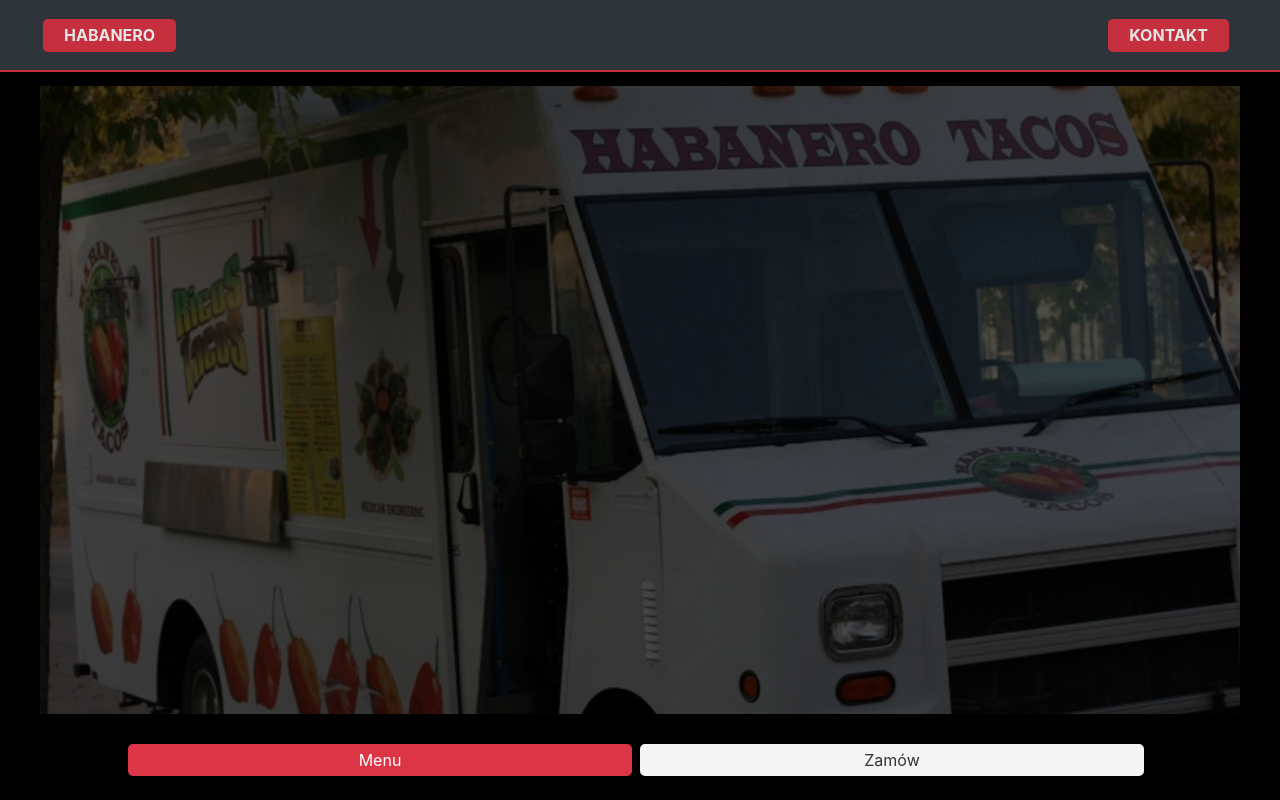
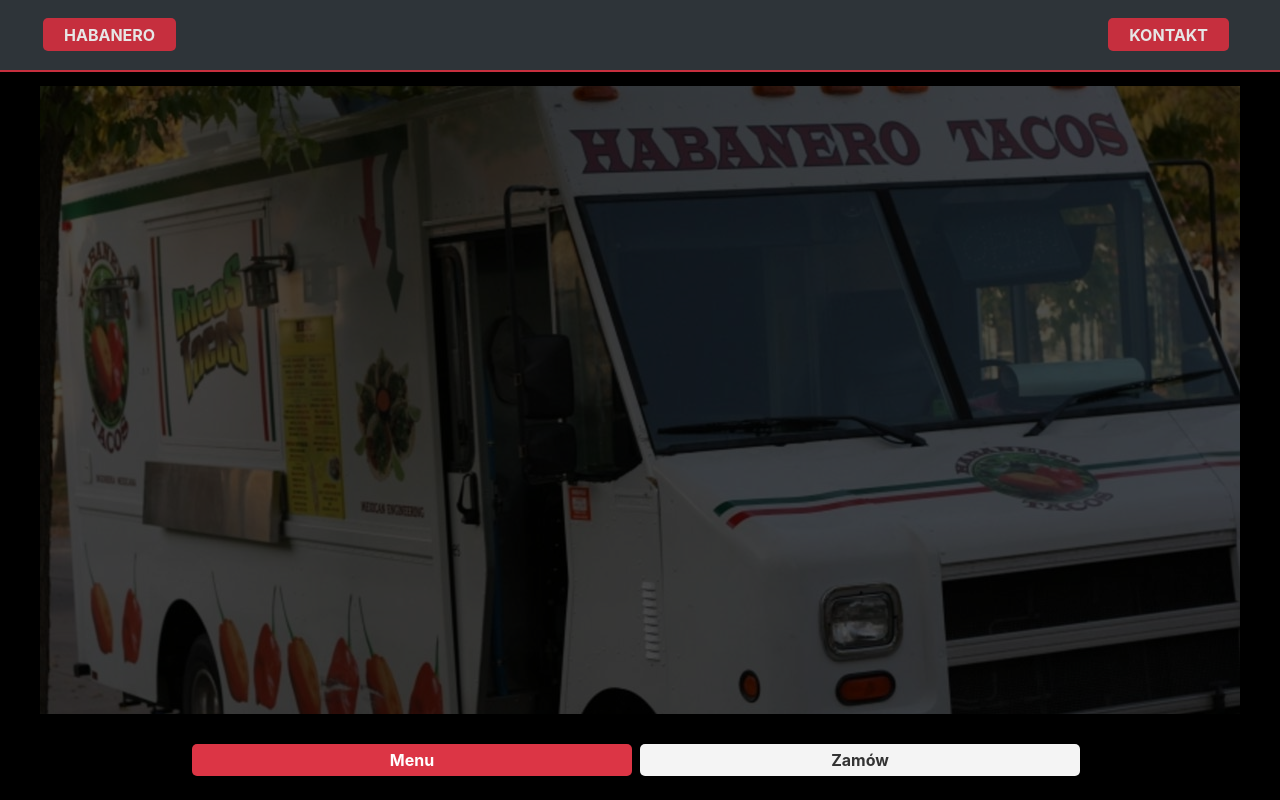
Before and after one commit to chrobak-adrian/Project, a React (Create React App) app in the folder habanero/: page / in a window 1280 px wide. Built offline with nearby package versions, Linux system fonts and the light colour scheme.

Commit message:
Landing improvements

```diff
--- a/habanero/src/App.css
+++ b/habanero/src/App.css
@@ -1,6 +1,16 @@
 * {
   box-sizing: border-box;
 }
+
+.container {
+  max-width: 1100px;
+  margin: auto;
+  overflow: hidden;
+  padding: 0 2rem;
+  margin-top: 6rem;
+  margin-bottom: 3rem;
+}
+
 /* Global Styles */
 :root {
   --primary-color: #17a2b8;
@@ -137,6 +147,7 @@
   outline: none;
   text-decoration: none;
   border-radius: var(--buttons-border-radius);
+  font-weight: bold;
 }
 
 .btn-primary {
@@ -179,7 +190,7 @@
   flex-direction: row;
   justify-content: center;
   margin-top: 45em;
-  width: 80%;
+  width: 70%;
 }
 
 .buttons-wrapper .btn {
--- a/habanero/src/shared/components/Navbar/Navbar.tsx
+++ b/habanero/src/shared/components/Navbar/Navbar.tsx
@@ -3,19 +3,16 @@
 
 const Navbar: Function = () => {
   const links: JSX.Element = (
-    <h1>
     <Link to="/contact">
       <div className="btn btn-danger">KONTAKT</div>
     </Link>
-    </h1>
   );
+
   return (
     <nav className="navbar bg-dark">
-      <h1>
       <Link to="/">
         <div className="btn btn-danger">HABANERO</div>
       </Link>
-      </h1>
       {links}
     </nav>
   );
```
Lines whose indentation alone changed are shown as unchanged.
